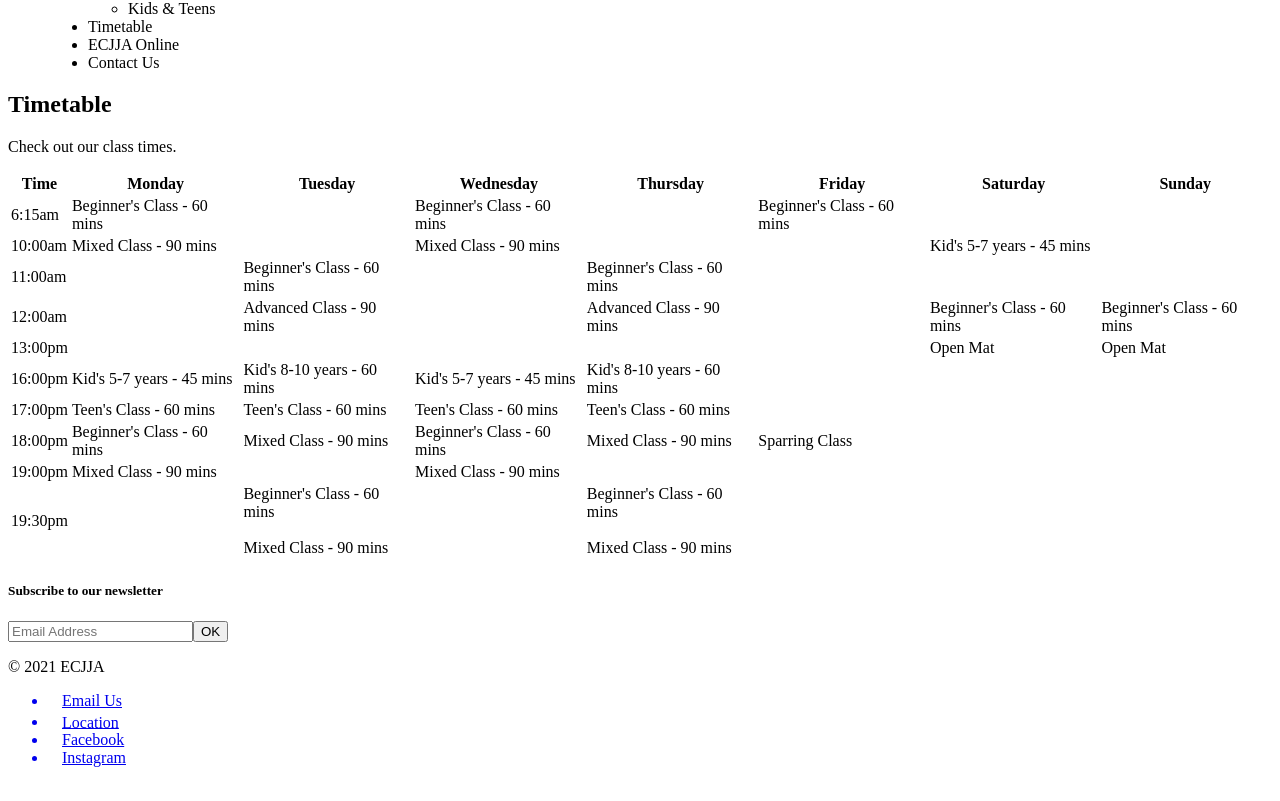
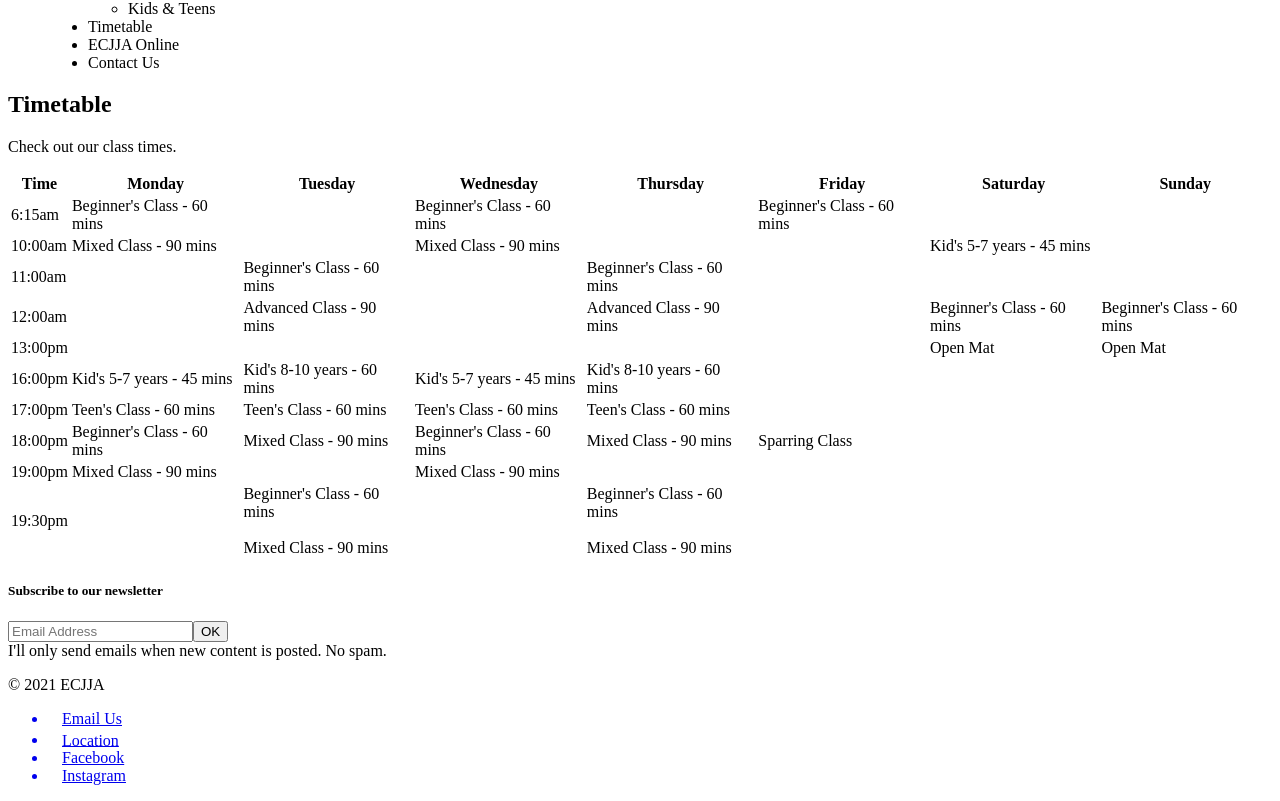
Before and after one commit to slammer1870/ecjja-index, a Next.js app: page /timetable in a window 1280 px wide. Shown: the part 1387-2188 px from the top of the page. Built offline with nearby package versions, Linux system fonts and the light colour scheme.

Commit message:
add: form functionality

```diff
--- a/components/About.js
+++ b/components/About.js
@@ -17,7 +17,7 @@ const About = () => (
           <h3 className="text-5xl mb-8 font-light text-left md:mb-4 md:text-3xl xl:text-5xl xl:mb-10">
             Who we are
           </h3>
-          <div className="w-10/12 h-full bg-gray-200 p-5 lg:h-full">
+          <div className="w-10/12 h-full bg-gray-100 p-5 lg:h-full">
             <div className="w-10/12 font-light lg:pr-8 2xl:pr-5">
               <p className="mb-8 md:text-xs md:mb-4 lg:text-base lg:mb-10 xl:text-lg">
                 We are Ireland's most successful Jiu Jitsu Academy. We cater to
@@ -49,7 +49,7 @@ const About = () => (
             <p className="mb-8 md:mb-4">
               Upon beginning training with us you will start in our beginner’s
               program. Here you will learn the basic techniques and strategies
-              of grappling
+              of grappling.
             </p>
             <p>
               As you progress in your journey you will move on to our
--- a/components/Footer.js
+++ b/components/Footer.js
@@ -1,8 +1,42 @@
-import React from "react";
+import React, { useState, useRef } from "react";
 
-const Footer = () => (
+const Footer = () => {
+    // 1. Create a reference to the input so we can fetch/clear it's value.
+    const inputEl = useRef(null);
+    // 2. Hold a message in state to handle the response from our API.
+    const [message, setMessage] = useState("");
+
+    const subscribe = async (e) => {
+      e.preventDefault();
+
+      // 3. Send a request to our API with the user's email address.
+      const res = await fetch("/api/subscribe", {
+        body: JSON.stringify({
+          email: inputEl.current.value,
+        }),
+        headers: {
+          "Content-Type": "application/json",
+        },
+        method: "POST",
+      });
+
+      const { error } = await res.json();
+
+      if (error) {
+        // 4. If there was an error, update the message in state.
+        setMessage(error);
+
+        return;
+      }
+
+      // 5. Clear the input value and show a success message.
+      inputEl.current.value = "";
+      setMessage("Success! 🎉 You are now subscribed to the newsletter.");
+    };
+
+  return (
     <footer className="px-4 py-8 bg-gray-500 flex justify-between md:px-20 lg:px-40">
-    <form className="flex flex-col w-1/2">
+      <form className="flex flex-col w-1/2" id="newsletter" onSubmit={subscribe}>
         <h5 className="text-white text-sm w-max mb-3">
           Subscribe to our newsletter
         </h5>
@@ -10,10 +44,21 @@ const Footer = () => (
           <input
             className="w-full  p-1 border-t mr-0 border-b border-l text-grey-400 border-white bg-gray-500 focus:bg-white lg:w-1/3"
             placeholder="Email Address"
+            ref={inputEl}
           />
-        <button className="px-4  bg-gray-100 text-black p-2 uppercase border-white border-t border-b border-r">
+          <button
+            type="submit"
+            form="newsletter"
+            value="OK"
+            className="px-4  bg-gray-100 text-black p-2 uppercase border-white border-t border-b border-r"
+          >
             OK
           </button>
+        </div>
+        <div>
+        {message
+          ? message
+          : `I'll only send emails when new content is posted. No spam.`}
       </div>
         <p className="text-sm text-white mt-3">© 2021 ECJJA</p>
       </form>
@@ -99,5 +144,6 @@ const Footer = () => (
       </ul>
     </footer>
   );
+};
 
 export default Footer;
--- a/package.json
+++ b/package.json
@@ -8,6 +8,7 @@
     "start": "next start"
   },
   "dependencies": {
+    "@mailchimp/mailchimp_marketing": "^3.0.41",
     "@tailwindcss/aspect-ratio": "^0.2.0",
     "next": "^10.2.0",
     "react": "17.0.2",
--- /dev/null
+++ b/pages/api/subscribe.js
@@ -0,0 +1,25 @@
+import mailchimp from '@mailchimp/mailchimp_marketing';
+
+mailchimp.setConfig({
+  apiKey: process.env.MAILCHIMP_API_KEY,
+  server: process.env.MAILCHIMP_API_SERVER // e.g. us1
+});
+
+export default async (req, res) => {
+  const { email } = req.body;
+
+  if (!email) {
+    return res.status(400).json({ error: 'Email is required' });
+  }
+
+  try {
+    await mailchimp.lists.addListMember(process.env.MAILCHIMP_AUDIENCE_ID, {
+      email_address: email,
+      status: 'subscribed'
+    });
+
+    return res.status(201).json({ error: '' });
+  } catch (error) {
+    return res.status(500).json({ error: error.message || error.toString() });
+  }
+};
```
Also changed, not shown: 1 other file (tests, documents, lock files or other folders). Lines whose indentation alone changed are shown as unchanged.
